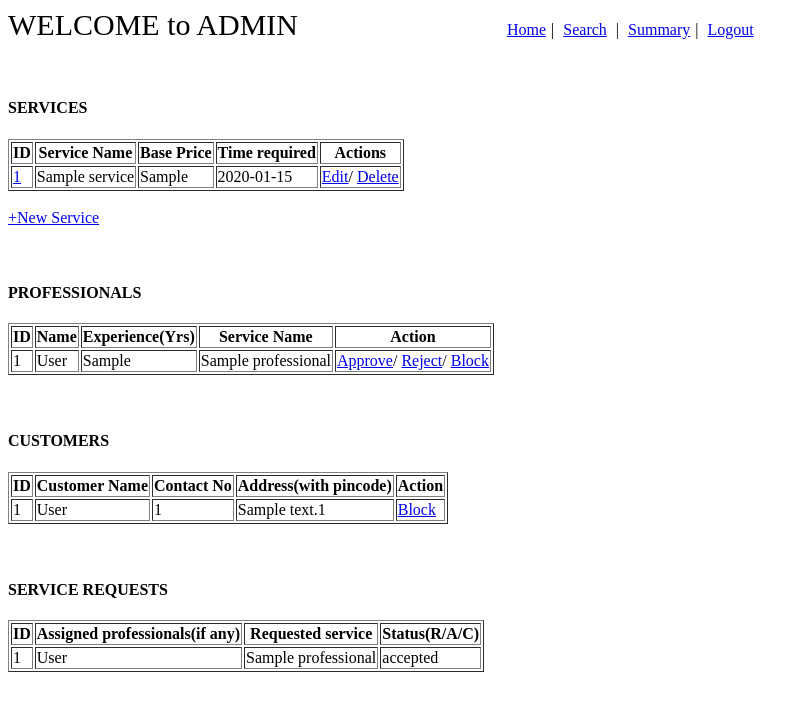
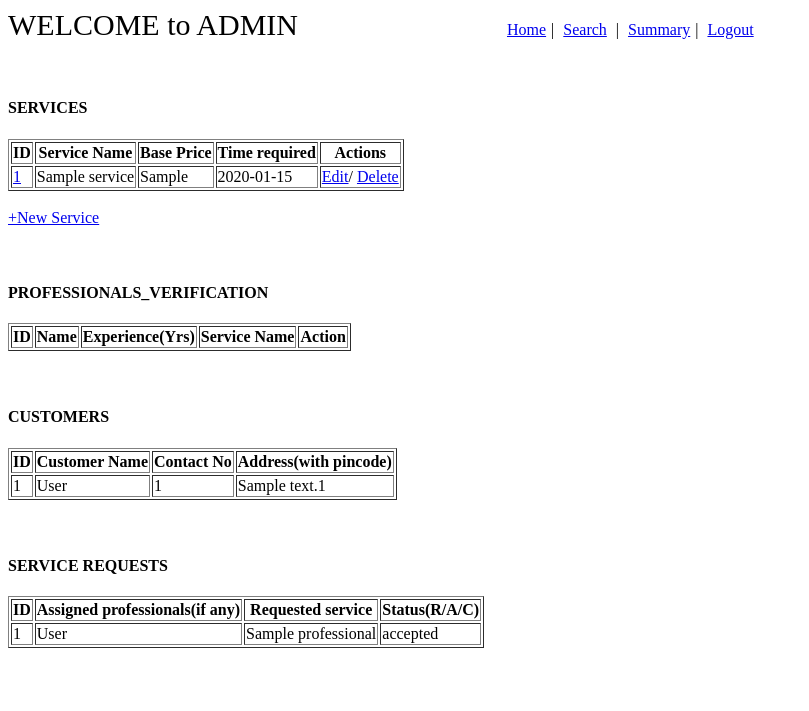
Before and after one commit to 23f3001196/mad-1-household-services, a Flask app: page /admin_dashboard in a window 1280 px wide. Shown: the top 711 px of the page, without its empty margins (0-809 px from the left). Run offline with Flask 3, Linux system fonts and the light colour scheme; tables that the repository leaves empty hold one stand-in row (values such as "Sample post"); lists and menus that the app fills with data are empty.

Commit message:
first version

```diff
--- a/app.py
+++ b/app.py
@@ -43,7 +43,7 @@ def home():
 def admin_dash():
     service=Service.query.all()
     service_requests=Service_requests.query.all()
-    prof=Professional.query.filter(Professional.pr_status!="blocked").all()
+    prof=Professional.query.filter(Professional.pr_status=="null").all()
     users=User.query.filter(User.status!="blocked").all()
     return render_template("admin_dashboard.html",service=service, service_requests=service_requests,professionals=prof,user=users)
 
@@ -52,7 +52,7 @@ def admin_dash():
 def professional_dash(pr_id):
     today = datetime.now().date()
     professional=Professional.query.get(pr_id)
-    today_services=Service_requests.query.filter(Service_requests.professional_id == pr_id,Service_requests.date_of_request == today).all()
+    today_services=Service_requests.query.filter(Service_requests.professional_id == pr_id,Service_requests.date_of_request == today,Service_requests.service_status=="requested").all()
     accepted_services=Service_requests.query.filter(Service_requests.professional_id == pr_id,Service_requests.service_status=='accepted').all()
     closed_services=Service_requests.query.filter(Service_requests.professional_id == pr_id,Service_requests.service_status=='closed').all()
     return render_template("professional_dashboard.html",today_service=today_services,closed_service=closed_services,professional=professional,accepted_service=accepted_services)
@@ -142,16 +142,6 @@ def prof_approve(pr_id):
         return redirect(url_for('admin_dash'))
 
 
-@app.route('/<pr_id>/professional_profile', methods=['GET', 'POST'])
-def professional_profile(pr_id):
-    professional=Professional.query.get(pr_id)
-    if request.method == 'POST':
-        if request.form['password']:
-            professional.pr_password = request.form['password']
-        professional.pr_address = request.form['address']
-        db.session.commit()
-        return redirect(url_for('professional_dash', pr_id=pr_id))
-    return render_template("professional_profile.html",professional=professional)
 
 @app.route('/professional/<pr_id>/reject',methods=["GET"])
 def prof_reject(pr_id):
@@ -174,6 +164,17 @@ def customer_block(user_id):
         User.query.filter(User.user_id==user_id).update({'status':'blocked'})
         db.session.commit()
         return redirect(url_for('admin_dash'))
+
+@app.route('/<pr_id>/professional_profile', methods=['GET', 'POST'])
+def professional_profile(pr_id):
+    professional=Professional.query.get(pr_id)
+    if request.method == 'POST':
+        if request.form['password']:
+            professional.pr_password = request.form['password']
+        professional.pr_address = request.form['address']
+        db.session.commit()
+        return redirect(url_for('professional_dash', pr_id=pr_id))
+    return render_template("professional_profile.html",professional=professional)
 
 
 @app.route('/professional/service/<user_id>/<pr_id>/accept',methods=["GET"])
--- a/templates/admin_dashboard.html
+++ b/templates/admin_dashboard.html
@@ -48,7 +48,7 @@
     </div>
     <br><br>
     <div>
-        <h4>PROFESSIONALS</h4>
+        <h4>PROFESSIONALS_VERIFICATION</h4>
         <table id = "professionals" border="1">
             <thead>
             <tr>
@@ -68,8 +68,7 @@
                       <td>{{n["pr_service_name"]}}</td>
                       <td>
                         <a href='/professional/{{n["pr_id"]}}/approve' type="button">Approve</a>/
-                        <a href='/professional/{{n["pr_id"]}}/reject' type="button">Reject</a>/
-                        <a href='/professional/{{n["pr_id"]}}/block' type="button">Block</a>
+                        <a href='/professional/{{n["pr_id"]}}/reject' type="button">Reject</a>
                       </td>
                   </tr>
               {% endfor %}
@@ -86,7 +85,6 @@
                     <th>Customer Name</th>
                     <th>Contact No</th>
                     <th>Address(with pincode)</th>
-                    <th>Action</th>
                 </tr>
             </thead>
             <tbody>
@@ -96,7 +94,6 @@
                         <td>{{n["fullname"]}}</td>
                         <td>{{n["contact_no"]}}</td>
                         <td>{{n["address"]}}{{n["pincode"]}}</td>
-                        <td><a href='/user/{{n["user_id"]}}/block' type="button">Block</a></td>
                     </tr>
                 {% endfor %}
               </tbody>
```
